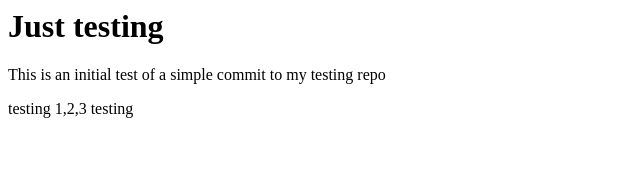
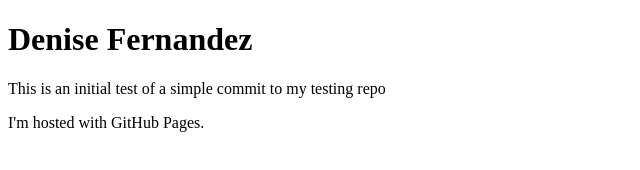
Before and after one commit to denisefernandez/testing, a plain HTML site: page index.html in a window 1280 px wide. Shown: the whole page, without its empty margins (0-640 px from the left). Drawn offline with Linux system fonts and the light colour scheme.

Commit message:
Update index.html

```diff
--- a/index.html
+++ b/index.html
@@ -1,11 +1,9 @@
+<!DOCTYPE html>
 <html>
-<head>
-</head>
 <body>
-<H1>Just testing</H1>
+<H1>Denise Fernandez</H1>
 
 This is an initial test of a simple commit to my testing repo
-</p>
-testing 1,2,3 testing
+<p>I'm hosted with GitHub Pages.</p>
 </body>
 </html>
```
